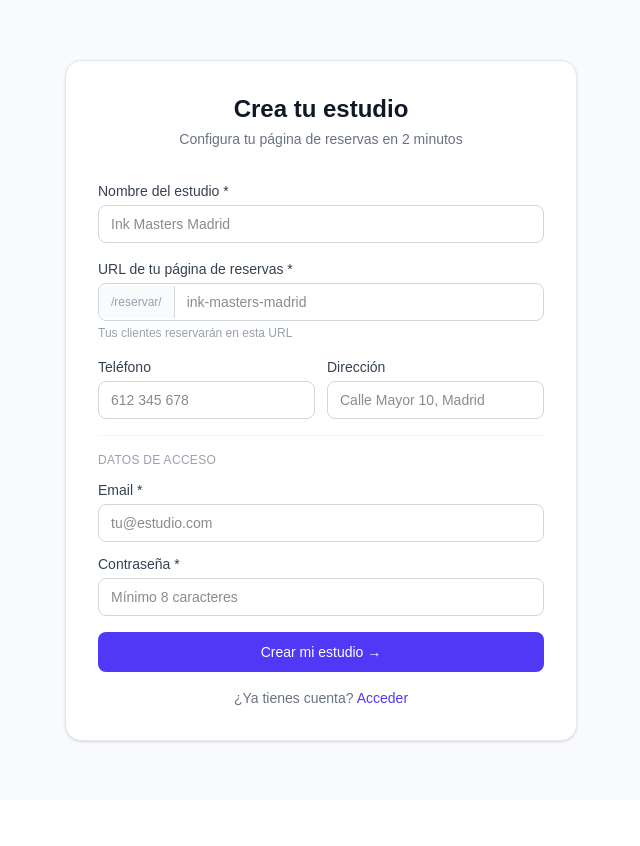
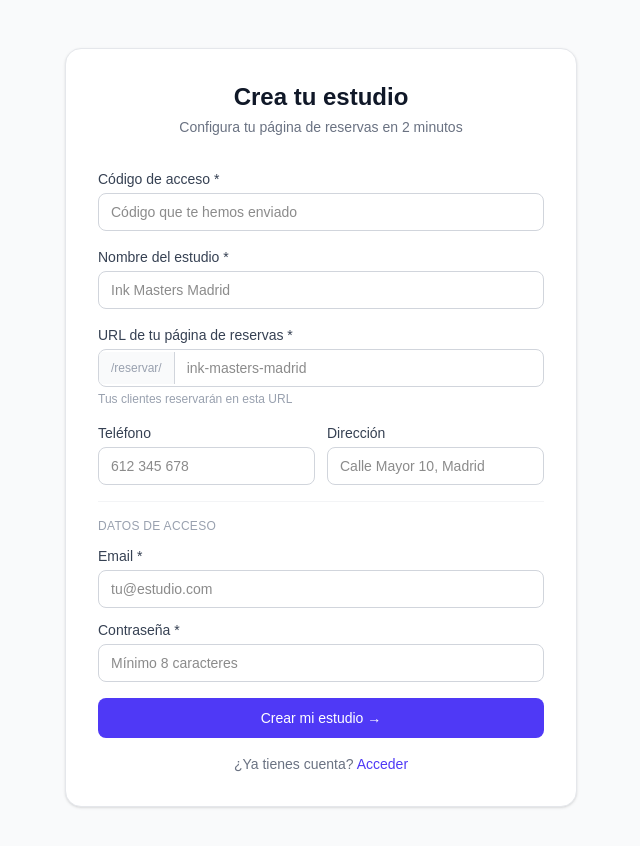
Before and after one commit to oscarlopezdigital-hash/tattoo-saas, a Next.js app: page /registro in a window 1280 px wide. Shown: the top 846 px of the page, without its empty margins (319-959 px from the left). Before the commit the page ends 800 px from the top, so only its background shows below. Built offline with nearby package versions, Linux system fonts and the light colour scheme.

Commit message:
feat: codigo de acceso obligatorio en registro

```diff
--- a/src/app/(auth)/registro/page.tsx
+++ b/src/app/(auth)/registro/page.tsx
@@ -19,6 +19,7 @@ function slugify(text: string) {
 export default function RegistroPage() {
   const router = useRouter();
   const [form, setForm] = useState({
+    codigoAcceso: "",
     email: "",
     password: "",
     studioName: "",
@@ -78,6 +79,21 @@ export default function RegistroPage() {
           {error && (
             <div className="p-3 rounded-lg bg-red-50 text-red-700 text-sm">{error}</div>
           )}
+
+          <div>
+            <label className="block text-sm font-medium text-gray-700 mb-1">
+              Código de acceso *
+            </label>
+            <input
+              name="codigoAcceso"
+              type="text"
+              required
+              value={form.codigoAcceso}
+              onChange={handleChange}
+              className="w-full px-3 py-2 border border-gray-300 rounded-lg text-sm focus:outline-none focus:ring-2 focus:ring-indigo-500"
+              placeholder="Código que te hemos enviado"
+            />
+          </div>
 
           <div>
             <label className="block text-sm font-medium text-gray-700 mb-1">
--- a/src/app/api/registro/route.ts
+++ b/src/app/api/registro/route.ts
@@ -3,10 +3,14 @@ import { createClient } from "@supabase/supabase-js";
 import { prisma } from "@/lib/prisma";
 
 export async function POST(request: NextRequest) {
-  const { email, password, studioName, slug, phone, address } = await request.json();
+  const { email, password, studioName, slug, phone, address, codigoAcceso } = await request.json();
 
-  if (!email || !password || !studioName || !slug) {
+  if (!email || !password || !studioName || !slug || !codigoAcceso) {
     return NextResponse.json({ error: "Faltan campos obligatorios" }, { status: 400 });
+  }
+
+  if (codigoAcceso !== process.env.REGISTRO_INVITE_CODE) {
+    return NextResponse.json({ error: "Código de acceso incorrecto." }, { status: 403 });
   }
 
   const slugClean = slug.toLowerCase().replace(/[^a-z0-9-]/g, "-").replace(/-+/g, "-").replace(/^-|-$/g, "");
```
